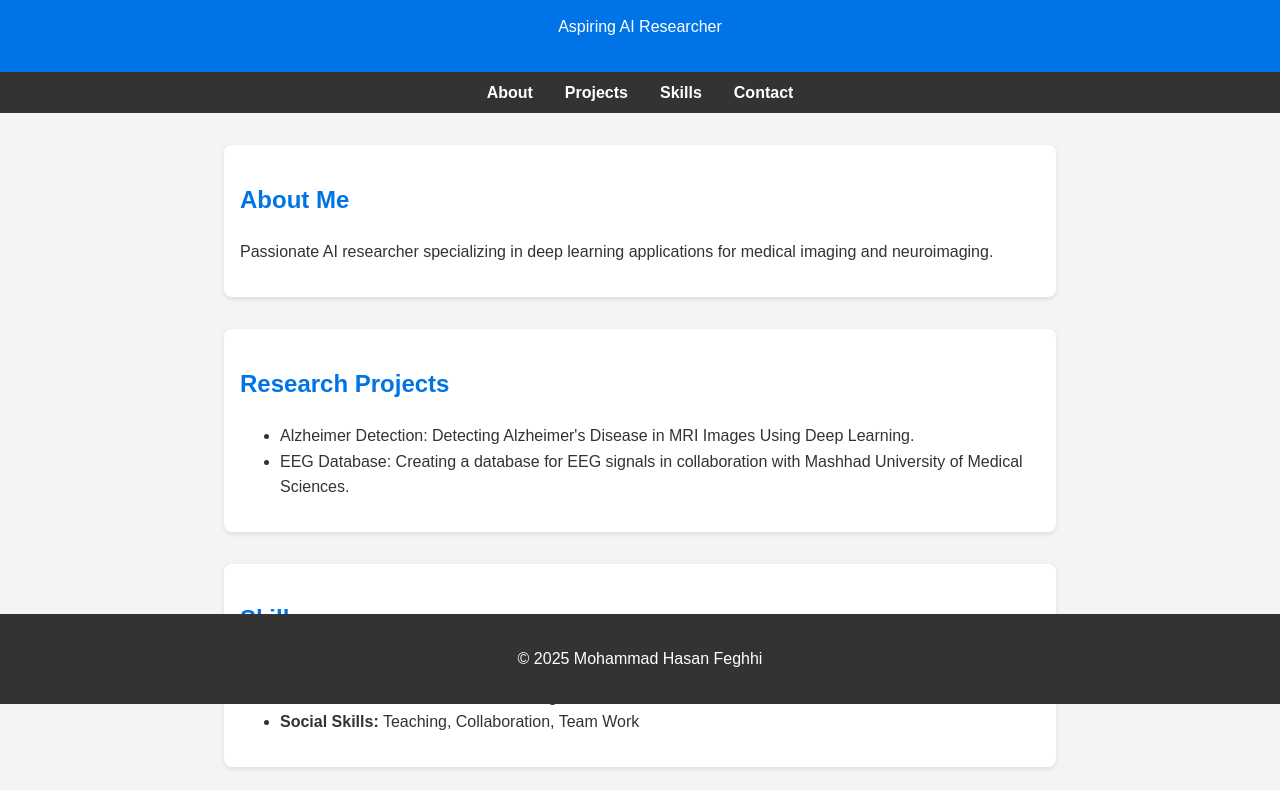
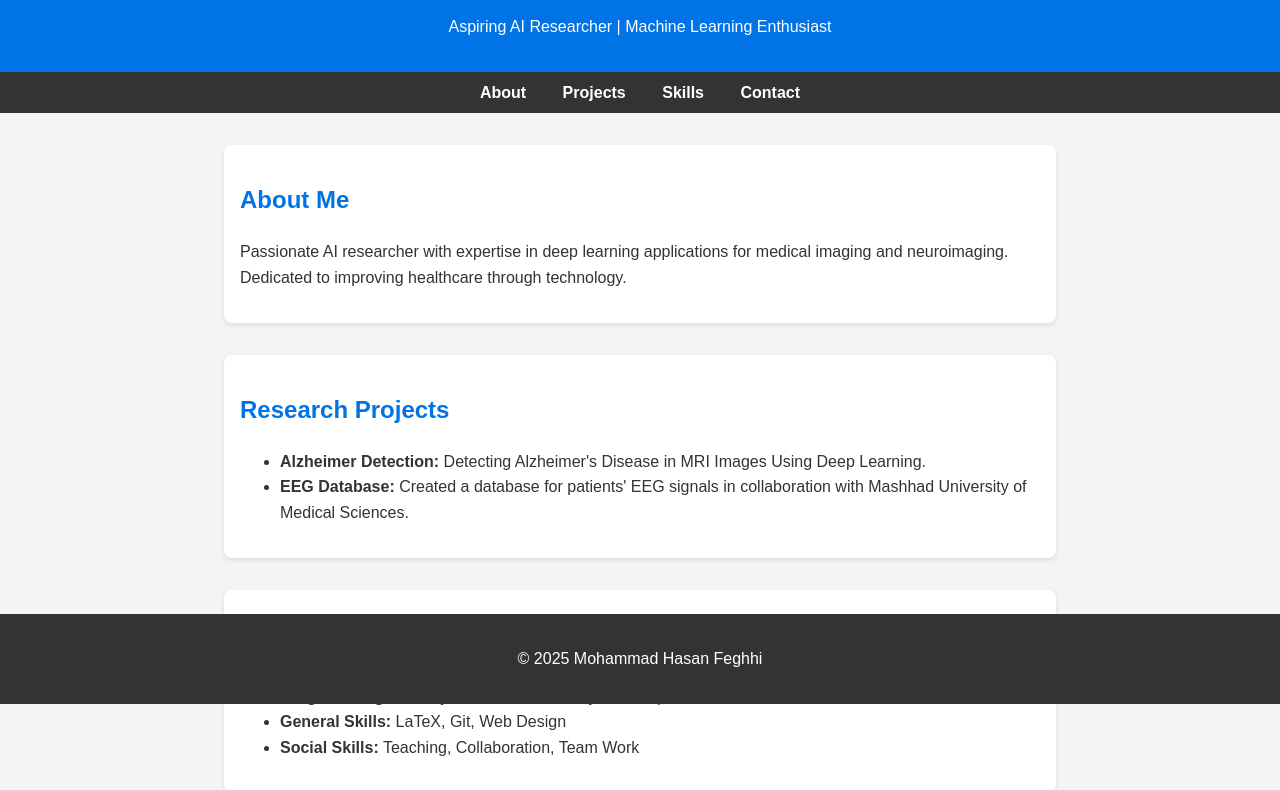
Before and after one commit to MHFeghhi/mhfeghhi.github.io, a plain HTML site: page index.html in a window 1280 px wide. Shown: the part 96-886 px from the top of the page. Drawn offline with Linux system fonts and the light colour scheme.

Commit message:
Update index.html

```diff
--- a/index.html
+++ b/index.html
@@ -5,30 +5,36 @@
     <meta name="viewport" content="width=device-width, initial-scale=1.0">
     <title>Mohammad Hasan Feghhi</title>
     <link rel="stylesheet" href="style.css">
+    <link href="https://fonts.googleapis.com/css2?family=Roboto:wght@400;700&display=swap" rel="stylesheet">
 </head>
 <body>
     <header>
+        <div class="container">
             <h1>Mohammad Hasan Feghhi</h1>
-        <p>Aspiring AI Researcher</p>
+            <p>Aspiring AI Researcher | Machine Learning Enthusiast</p>
+        </div>
     </header>
     <nav>
+        <div class="container">
             <a href="#about">About</a>
             <a href="#projects">Projects</a>
             <a href="#skills">Skills</a>
             <a href="#contact">Contact</a>
+        </div>
     </nav>
-    <section id="about">
+    <main>
+        <section id="about" class="container">
             <h2>About Me</h2>
-        <p>Passionate AI researcher specializing in deep learning applications for medical imaging and neuroimaging.</p>
+            <p>Passionate AI researcher with expertise in deep learning applications for medical imaging and neuroimaging. Dedicated to improving healthcare through technology.</p>
         </section>
-    <section id="projects">
+        <section id="projects" class="container">
             <h2>Research Projects</h2>
             <ul>
-            <li>Alzheimer Detection: Detecting Alzheimer's Disease in MRI Images Using Deep Learning.</li>
-            <li>EEG Database: Creating a database for EEG signals in collaboration with Mashhad University of Medical Sciences.</li>
+                <li><strong>Alzheimer Detection:</strong> Detecting Alzheimer's Disease in MRI Images Using Deep Learning.</li>
+                <li><strong>EEG Database:</strong> Created a database for patients' EEG signals in collaboration with Mashhad University of Medical Sciences.</li>
             </ul>
         </section>
-    <section id="skills">
+        <section id="skills" class="container">
             <h2>Skills</h2>
             <ul>
                 <li><strong>Programming & AI:</strong> Python, TensorFlow, PyTorch, OpenCV, C++</li>
@@ -36,14 +42,17 @@
                 <li><strong>Social Skills:</strong> Teaching, Collaboration, Team Work</li>
             </ul>
         </section>
-    <section id="contact">
+        <section id="contact" class="container">
             <h2>Contact</h2>
             <p>Email: <a href="mailto:mhfeghhi@gmail.com">mhfeghhi@gmail.com</a></p>
             <p>GitHub: <a href="https://github.com/MHFeghhi" target="_blank">MHFeghhi</a></p>
             <p>LinkedIn: <a href="https://linkedin.com/in/mhfeghhi" target="_blank">LinkedIn Profile</a></p>
         </section>
+    </main>
     <footer>
-        <p>© 2025 Mohammad Hasan Feghhi</p>
+        <div class="container">
+            <p>&copy; 2025 Mohammad Hasan Feghhi</p>
+        </div>
     </footer>
 </body>
 </html>
```
Lines whose indentation alone changed are shown as unchanged.
